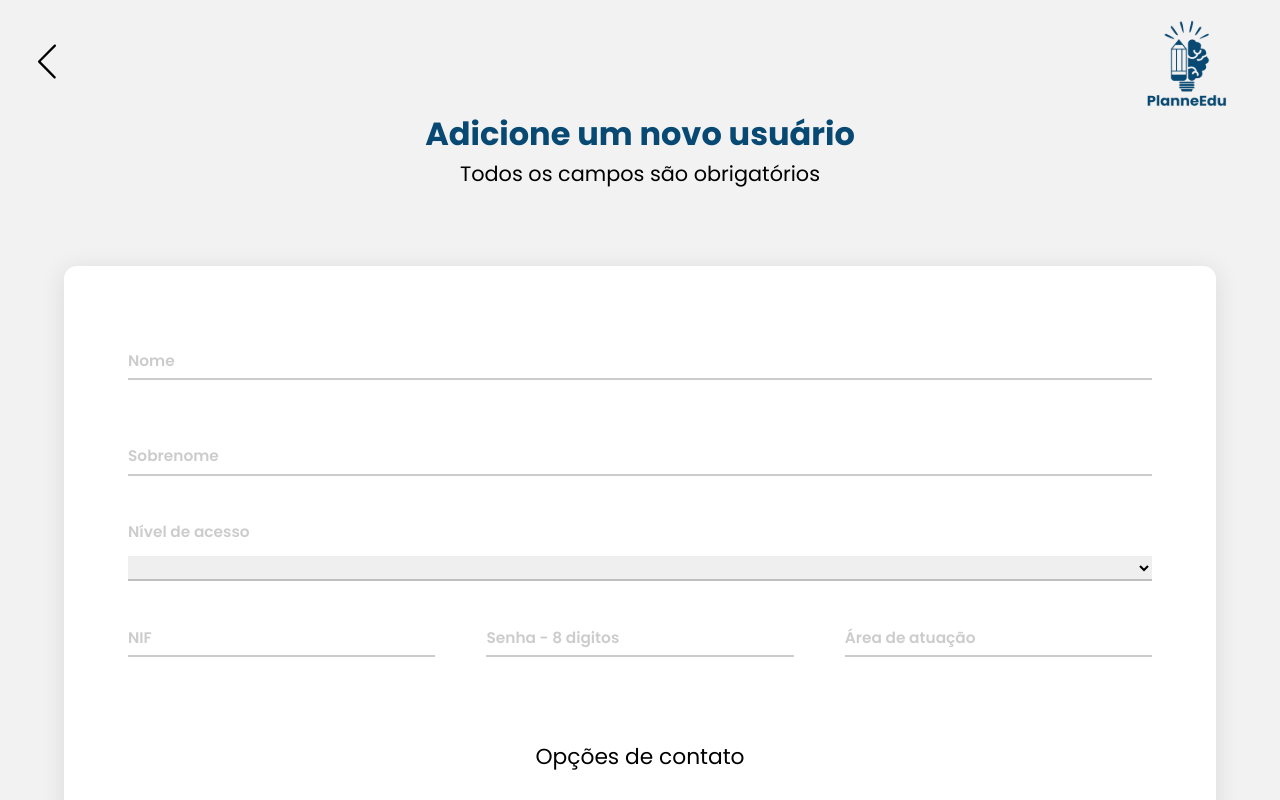
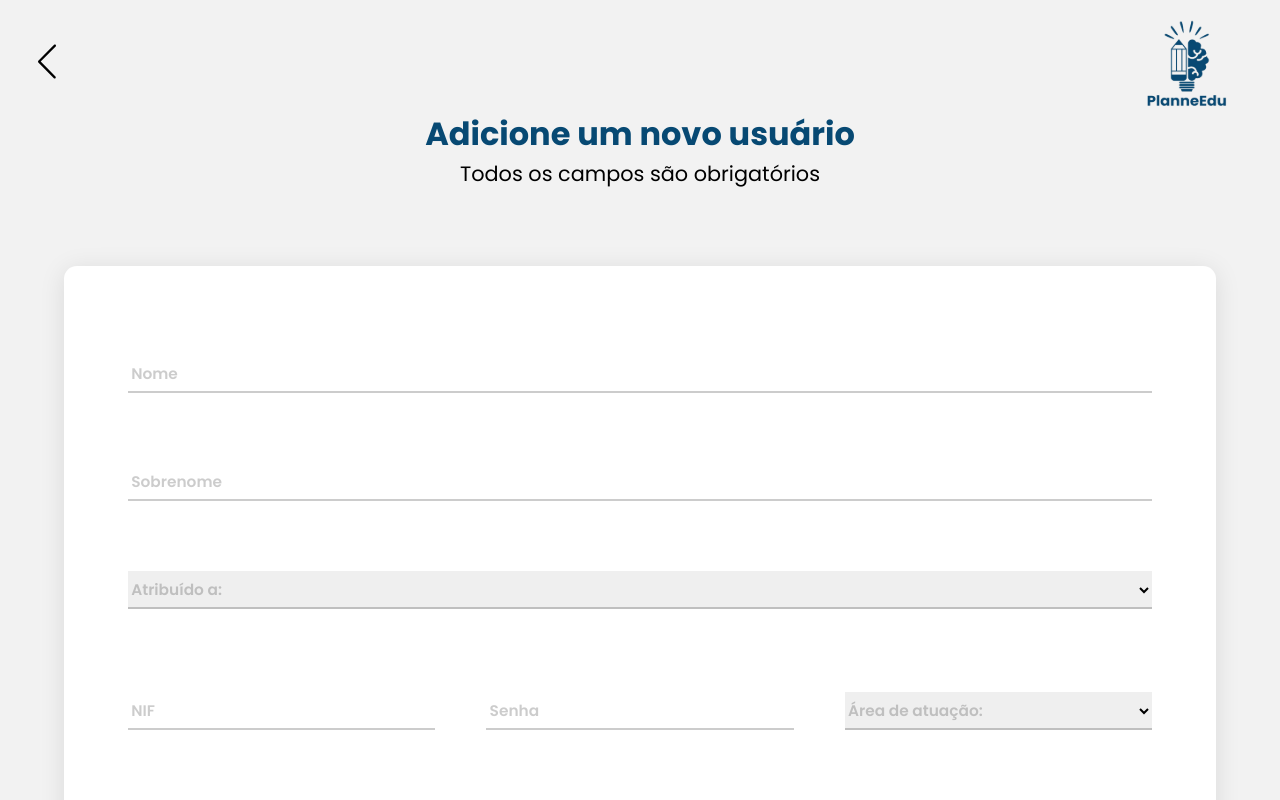
Before and after one commit to larissacoelho21/PlanneEdu-FrontEnd, a React (Vite) app in the folder PlanneEdu_Front/: page /addUser in a window 1280 px wide. Shown: the top 800 px of the page. Built offline with nearby package versions, Linux system fonts and the light colour scheme.

Commit message:
Continuação da página referente a adição de usuários

```diff
--- a/PlanneEdu_Front/src/Css/Opp/AddUser.css
+++ b/PlanneEdu_Front/src/Css/Opp/AddUser.css
@@ -52,8 +52,18 @@
   cursor: pointer;
 }
 
+/* .Fieldset.filled .label-add-user,
+.input-add-user:focus+.label-add-user {
+  transform: translateY(-1.5vw);
+  font-size: 1vw;
+  opacity: 1;
+}
+ */
 .Fieldset.filled .label-add-user,
-.input-add-user:focus+.label-add-user {
+.input-add-user:focus+.label-add-user,
+.input-add-user:not(:placeholder-shown)+.label-add-user,
+.Fieldset select:focus + .label-add-user,
+.Fieldset select:not(:empty) + .label-add-user {
   transform: translateY(-1.5vw);
   font-size: 1vw;
   opacity: 1;
@@ -62,11 +72,12 @@
 
 .label-add-user {
   position: absolute;
-  font-size: 1.2vw;
-  font-weight: 600;
-  color: rgba(0, 0, 0, 0.4);
-  text-align: right;
+  top: 0.8rem;
+  left: 0.2rem;
+  font-size: 1.2rem;
+  color: rgba(0, 0, 0, 0.2);
   transition: all 0.2s ease;
+  pointer-events: none;
 }
 
 .input-add-user {
@@ -78,6 +89,7 @@
   border-bottom: rgba(0, 0, 0, 0.2) solid 2px;
   margin-top: 0.5vw;
   margin-bottom: 1vw;
+  padding: .5vw 0;
 }
 
 .input-add-user:focus {
@@ -100,9 +112,15 @@
   width: 30%;
 }
 
-
 .title-adduser {
   font-size: 1.7vw;
   text-align: center;
   margin: 2vw 0;
 }
+
+.save:hover{
+  background: transparent;
+  border: #07678d solid 2px;
+  color: #07678d;
+  transition: ease-in-out .5s;
+}
--- a/PlanneEdu_Front/src/Pages/Opp/AddUser.tsx
+++ b/PlanneEdu_Front/src/Pages/Opp/AddUser.tsx
@@ -7,68 +7,89 @@ import { Check } from "lucide-react";
 import { RegisterUser } from "../../Services/Axios";
 import { toast } from "sonner";
 import { useNavigate } from "react-router-dom";
+import ReactInputMask from "react-input-mask";
 
 // TODO: Erro .500 no cadastro de usuário (back)
+
 interface InputFieldProps {
   id: string;
+  name?: string;
   label: string;
   type?: string;
-  value?: string | number;
-  onChange?: (event: React.ChangeEvent<HTMLInputElement>) => void;
+  value?: string | number | null;
+  options?: { value: string | number; label: string }[];
+  onChange?: (
+    event: React.ChangeEvent<HTMLInputElement | HTMLSelectElement>
+  ) => void;
   onWheel?: (event: React.WheelEvent<HTMLInputElement>) => void;
-  onBackendChange?: (event: React.ChangeEvent<HTMLInputElement>) => void;
+  onBackendChange?: (
+    event: React.ChangeEvent<HTMLInputElement | HTMLSelectElement>
+  ) => void;
   maxLength?: number;
+  minLength?: number;
   maxValue?: number;
 }
 
-/* função do componente `InputField` com as propriedades desestruturadas e valores padrão */
 function InputField({
   id,
+  name,
   label,
   type = "text",
   value = "",
+  options = [],
   onChange,
   onWheel,
   onBackendChange,
   maxLength,
+  minLength,
   maxValue,
-}: InputFieldProps) {
-  const [localValue, setLocalValue] = useState<string | number>(value);
-  /* verificando se o campo está preenchido para aplicar estilos ou animações (booleano) */
+  mask,
+}: InputFieldProps & { mask?: string }) {
+  const [localValue, setLocalValue] = useState<string | number | null>(value); // Estado local
   const [isFilled, setIsFilled] = useState(false);
+
   useEffect(() => {
-    setIsFilled(localValue !== "");
+    setIsFilled(localValue !== "" && localValue !== null);
   }, [localValue]);
 
-  /* função para gerenciar a mudança de valor do input */
-  const handleInputChange = (event: React.ChangeEvent<HTMLInputElement>) => {
-    let inputValue: string = event.target.value;
+  const handleInputChange = (
+    event: React.ChangeEvent<HTMLInputElement | HTMLSelectElement>
+  ) => {
+    let inputValue = event.target.value;
 
-    /* limita o comprimento do valor de entrada */
+    /* limitando o máximo de caracteres */
     if (maxLength && inputValue.length > maxLength) {
-      /* corta o excedente */
       inputValue = inputValue.slice(0, maxLength);
     }
 
-    /* converte para número se o tipo do input for "number" */
+    /* validação para inputs numéricos */
   if (type === "number") {
-      let numericValue = inputValue !== "" ? parseFloat(inputValue) : ""; // Conversão para número
+    const numericValue = inputValue !== "" ? parseFloat(inputValue) : NaN;
 
-      /* verifica o valor máximo permitido */
-      if (
-        maxValue !== undefined &&
-        typeof numericValue === "number" &&
-        numericValue > maxValue
-      ) {
-        numericValue = maxValue;
+    /* validando se é um número válido antes da comparação */
+    if (maxValue !== undefined && !isNaN(numericValue) && numericValue > maxValue) {
+      toast.error(`O valor máximo permitido é composto por ${maxLength} caracteres. Tente novamente com um valor válido!`);
+      return;
     }
 
+    /* tranformando em número */
     setLocalValue(numericValue);
   } else {
+    /* validação dos textos, com base em seu comprimento */
+    if (maxLength && inputValue.length > maxLength) {
+      toast.error(`Campo com máximo de ${maxLength} caracteres. Tente novamente com um valor válido!`);
+      return;
+    }
+
+    /* if (minLength && inputValue.length < minLength) {
+      toast.error(`Campo com mínimo de ${minLength} caracteres. Tente novamente com um valor válido!`);
+    } */
+
+    /* transformando em string */
     setLocalValue(inputValue);
   }
 
-    // Propaga o valor atualizado para o pai, se `onChange` estiver definido
+    /* propagação do valor atualizado para o pai */
     if (onChange) {
       event.target.value = inputValue;
       onChange(event);
@@ -78,17 +99,45 @@ function InputField({
 
   return (
     <fieldset className={`Fieldset ${isFilled ? "filled" : ""}`}>
-      <label className="label-add-user" htmlFor={id}>
+      <label htmlFor={id} className="label-add-user">
         {label}
       </label>
+      {type === "select" ? (
+        <select
+          id={id}
+          name={name}
+          value={localValue ?? ""}
+          onChange={handleInputChange}
+          className="input-add-user"
+        >
+          <option value="" disabled></option>
+          {options.map((option, index) => (
+            <option key={index} value={option.value}>
+              {option.label}
+            </option>
+          ))}
+        </select>
+      ) : mask ? (
+        <ReactInputMask
+          id={id}
+          name={name}
+          mask={mask}
+          value={localValue ?? ""}
+          onChange={handleInputChange}
+          className="input-add-user"
+        />
+      ) : (
         <input
+          id={id}
+          name={name}
+          type={type}
+          value={localValue ?? ""}
+          onChange={handleInputChange}
+          onWheel={type === "number" ? onWheel : undefined}
+          autoComplete="off"
           className="input-add-user"
-        id={id}
-        type={type}
-        value={localValue}
-        onChange={handleInputChange}
-        onWheel={onWheel}
         />
+      )}
     </fieldset>
   );
 }
@@ -128,11 +177,22 @@ export function AddUser() {
       });
 
       navigate("/manageteachers");
-      console.log(response.data)
+      console.log(response);
     } catch (error) {
       console.error("Erro no cadastro:", error);
     }
   };
+
+  const nivelAcessoOptions = [
+    { value: "docente", label: "Docente" },
+    { value: "opp", label: "OPP" },
+  ];
+
+  const areasAtuacao = [
+    { value: "infoNcomu", label: "Informação e comunicação" },
+    { value: "controNprocessos", label: "Controle e Processos Industriais" },
+    { value: "gestNnego", label: "Gestão e Negócios" },
+  ];
 
   return (
     <section className="AddUsuario">
@@ -167,16 +227,17 @@ export function AddUser() {
             />
           </div>
           <div className="input-field">
-            <label className="label">Nível de acesso</label>
-            <select
-              name="nivel-acesso"
+            <div className="select-field">
+              <InputField
+                id="select-field"
+                name="detailAssigned"
+                label="Atribuído a:"
+                type="select"
+                options={nivelAcessoOptions}
                 value={nivelAcesso}
                 onChange={(event) => setNivelAcesso(event.target.value)}
-            >
-              <option value="" disabled selected></option>
-              <option value="docente">Docente</option>
-              <option value="Opp">Opp</option>
-            </select>
+              />
+            </div>
           </div>
 
           <div className="adduser-row">
@@ -188,11 +249,13 @@ export function AddUser() {
                 value={nif}
                 onBackendChange={(event) => setNif(event.target.value)}
                 onWheel={(event) => event.currentTarget.blur()}
+                maxLength={10}
+                maxValue={999999999}
               />
             </div>
             <div className="input-r">
               <InputField
-                label="Senha - 8 digitos "
+                label="Senha"
                 type="password"
                 id="senha-user"
                 value={password}
@@ -201,14 +264,17 @@ export function AddUser() {
               />
             </div>
             <div className="input-r">
+              <div className="select-field">
                 <InputField
-                label="Área de atuação"
-                type="text"
-                id="area-user"
+                  id="select-field"
+                  name="detailAssigned"
+                  label="Área de atuação:"
+                  type="select"
+                  options={areasAtuacao}
                   value={area}
-                onBackendChange={(event) => setArea(event.target.value)}
-                onWheel={(event) => event.currentTarget.blur()}
+                  onChange={(event) => setArea(event.target.value)}
                 />
+              </div>
             </div>
           </div>
           <div className="add-contact">
@@ -229,11 +295,11 @@ export function AddUser() {
             <div className="input-field">
               <InputField
                 label="Telefone"
-                type="number"
+                type="text"
                 id="telefone-user"
                 value={telefone}
+                mask="(99) 99999-9999"
                 onBackendChange={(event) => setTelefone(event.target.value)}
-                onWheel={(event) => event.currentTarget.blur()}
               />
             </div>
           </div>
```
Lines whose indentation alone changed are shown as unchanged.
